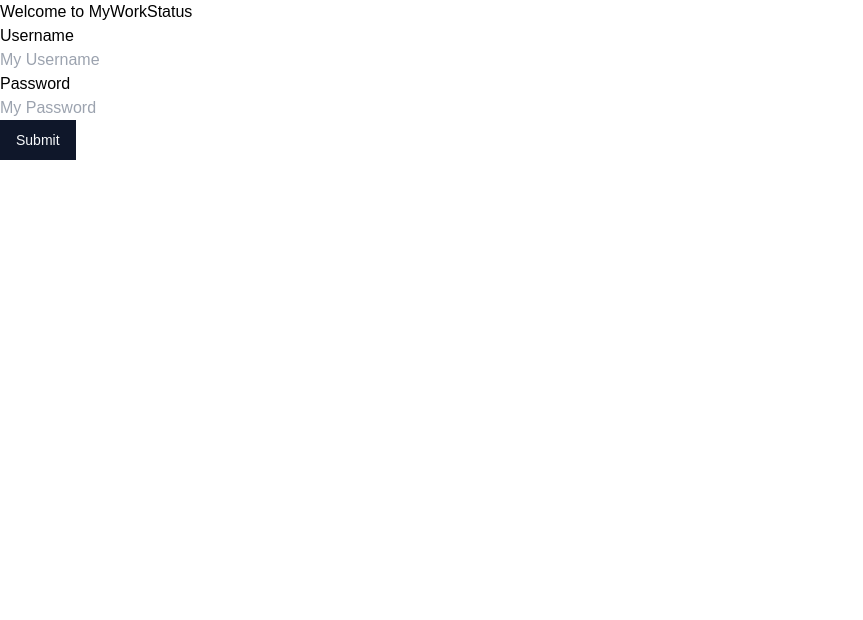
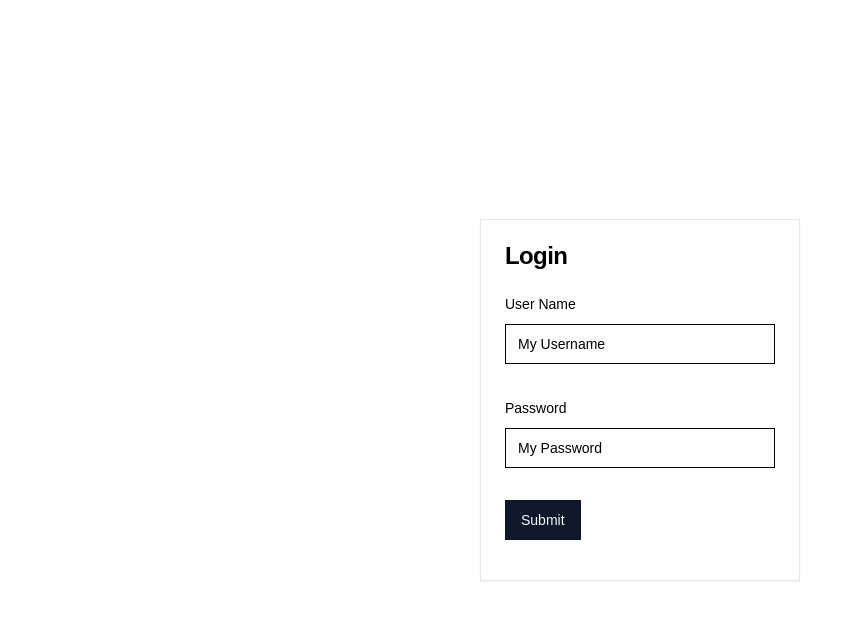
Before and after one commit to Shaul1Kr/PubPlus---home-assigment, a React (Vite) app in the folder frontend/: page /Login in a window 1280 px wide. Shown: the top 620 px of the page, without its empty margins (0-863 px from the left). Built offline with nearby package versions, Linux system fonts and the light colour scheme.

Commit message:
Improve ui for login page

```diff
--- /dev/null
+++ b/frontend/src/components/ui/card.tsx
@@ -0,0 +1,79 @@
+import * as React from "react"
+
+import { cn } from "@/lib/utils"
+
+const Card = React.forwardRef<
+  HTMLDivElement,
+  React.HTMLAttributes<HTMLDivElement>
+>(({ className, ...props }, ref) => (
+  <div
+    ref={ref}
+    className={cn(
+      "rounded-lg border bg-card text-card-foreground shadow-sm",
+      className
+    )}
+    {...props}
+  />
+))
+Card.displayName = "Card"
+
+const CardHeader = React.forwardRef<
+  HTMLDivElement,
+  React.HTMLAttributes<HTMLDivElement>
+>(({ className, ...props }, ref) => (
+  <div
+    ref={ref}
+    className={cn("flex flex-col space-y-1.5 p-6", className)}
+    {...props}
+  />
+))
+CardHeader.displayName = "CardHeader"
+
+const CardTitle = React.forwardRef<
+  HTMLParagraphElement,
+  React.HTMLAttributes<HTMLHeadingElement>
+>(({ className, ...props }, ref) => (
+  <h3
+    ref={ref}
+    className={cn(
+      "text-2xl font-semibold leading-none tracking-tight",
+      className
+    )}
+    {...props}
+  />
+))
+CardTitle.displayName = "CardTitle"
+
+const CardDescription = React.forwardRef<
+  HTMLParagraphElement,
+  React.HTMLAttributes<HTMLParagraphElement>
+>(({ className, ...props }, ref) => (
+  <p
+    ref={ref}
+    className={cn("text-sm text-muted-foreground", className)}
+    {...props}
+  />
+))
+CardDescription.displayName = "CardDescription"
+
+const CardContent = React.forwardRef<
+  HTMLDivElement,
+  React.HTMLAttributes<HTMLDivElement>
+>(({ className, ...props }, ref) => (
+  <div ref={ref} className={cn("p-6 pt-0", className)} {...props} />
+))
+CardContent.displayName = "CardContent"
+
+const CardFooter = React.forwardRef<
+  HTMLDivElement,
+  React.HTMLAttributes<HTMLDivElement>
+>(({ className, ...props }, ref) => (
+  <div
+    ref={ref}
+    className={cn("flex items-center p-6 pt-0", className)}
+    {...props}
+  />
+))
+CardFooter.displayName = "CardFooter"
+
+export { Card, CardHeader, CardFooter, CardTitle, CardDescription, CardContent }
--- /dev/null
+++ b/frontend/src/components/ui/input.tsx
@@ -0,0 +1,25 @@
+import * as React from "react"
+
+import { cn } from "@/lib/utils"
+
+export interface InputProps
+  extends React.InputHTMLAttributes<HTMLInputElement> {}
+
+const Input = React.forwardRef<HTMLInputElement, InputProps>(
+  ({ className, type, ...props }, ref) => {
+    return (
+      <input
+        type={type}
+        className={cn(
+          "flex h-10 w-full rounded-md border border-input bg-background px-3 py-2 text-sm ring-offset-background file:border-0 file:bg-transparent file:text-sm file:font-medium placeholder:text-muted-foreground focus-visible:outline-none focus-visible:ring-2 focus-visible:ring-ring focus-visible:ring-offset-2 disabled:cursor-not-allowed disabled:opacity-50",
+          className
+        )}
+        ref={ref}
+        {...props}
+      />
+    )
+  }
+)
+Input.displayName = "Input"
+
+export { Input }
--- a/frontend/src/pages/Login.tsx
+++ b/frontend/src/pages/Login.tsx
@@ -3,7 +3,17 @@
 import { zodResolver } from "@hookform/resolvers/zod";
 import { useForm } from "react-hook-form";
 import { useNavigate } from "react-router-dom";
+import {
+  Form,
+  FormControl,
+  FormField,
+  FormItem,
+  FormLabel,
+  FormMessage,
+} from "@/components/ui/form";
+import { Input } from "@/components/ui/input";
 import { Button } from "@/components/ui/button";
+import { Card, CardContent, CardHeader, CardTitle } from "@/components/ui/card";
 
 const formSchema = z.object({
   username: z.string(),
@@ -32,30 +42,48 @@
   }
 
   return (
-    <div>
-      <h2>Welcome to MyWorkStatus</h2>
-      <form onSubmit={form.handleSubmit(onSubmit)}>
-        <label htmlFor="user name">Username</label>
-        <div>
-          <input
-            placeholder="My Username"
-            {...form.register("username", {
-              required: "this field is required",
-            })}
-          />
-        </div>
-        <label htmlFor="password">Password</label>
-        <div>
-          <input
-            type="password"
-            placeholder="My Password"
-            {...form.register("password", {
-              required: "this field is required",
-            })}
-          />
-        </div>
-        <Button type="submit">Submit</Button>
-      </form>
+    <div className="flex w-screen h-screen justify-center items-center">
+      <Card className="w-80">
+        <CardHeader>
+          <CardTitle>Login</CardTitle>
+        </CardHeader>
+        <CardContent>
+          <Form {...form}>
+            <form
+              onSubmit={form.handleSubmit(onSubmit)}
+              className="space-y-8 mb-4"
+            >
+              <FormField
+                control={form.control}
+                name="username"
+                render={({ field }) => (
+                  <FormItem>
+                    <FormLabel>User Name</FormLabel>
+                    <FormControl>
+                      <Input placeholder="My Username" {...field} />
+                    </FormControl>
+                    <FormMessage />
+                  </FormItem>
+                )}
+              />
+              <FormField
+                control={form.control}
+                name="password"
+                render={({ field }) => (
+                  <FormItem>
+                    <FormLabel>Password</FormLabel>
+                    <FormControl>
+                      <Input placeholder="My Password" {...field} />
+                    </FormControl>
+                    <FormMessage />
+                  </FormItem>
+                )}
+              />
+              <Button type="submit">Submit</Button>
+            </form>
+          </Form>
+        </CardContent>
+      </Card>
     </div>
   );
 };
--- a/frontend/vite.config.ts
+++ b/frontend/vite.config.ts
@@ -16,7 +16,7 @@
   server: {
     proxy: {
       "/api": {
-        target: "http://localhost:8080",
+        target: "http://localhost:3000",
         changeOrigin: true,
         secure: false,
       },
```
